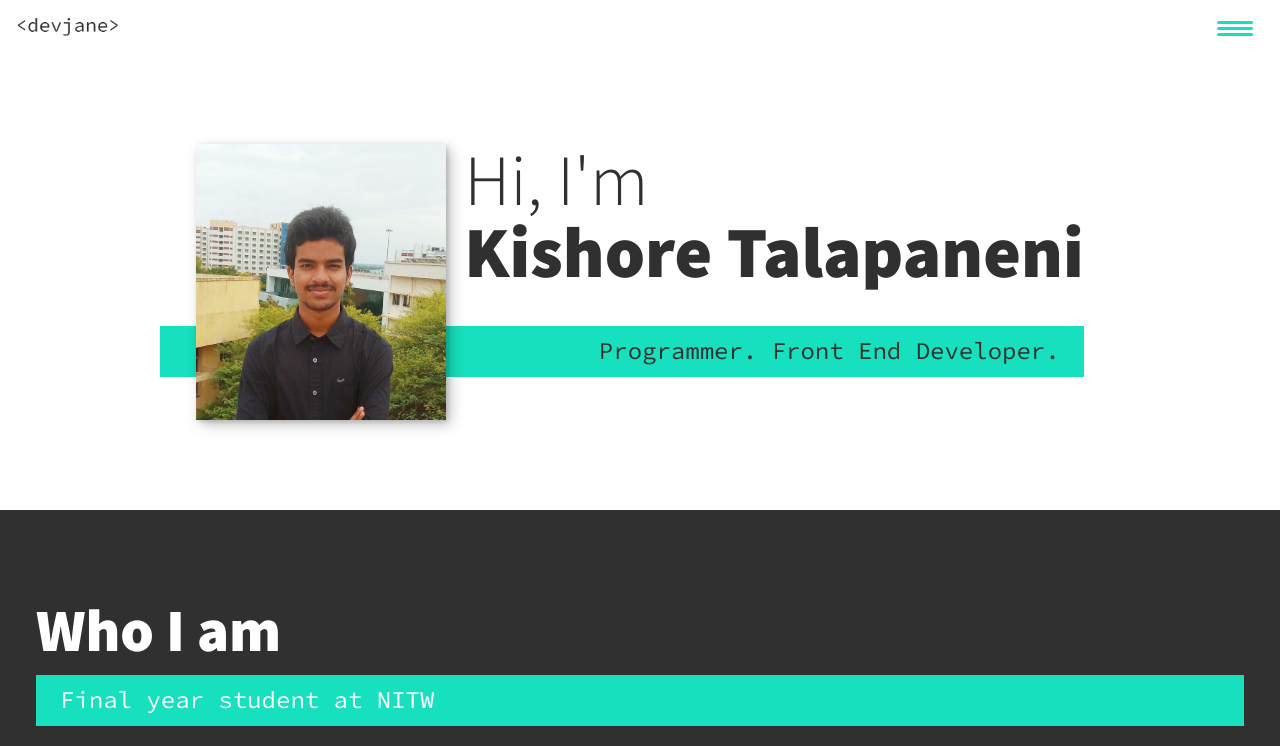
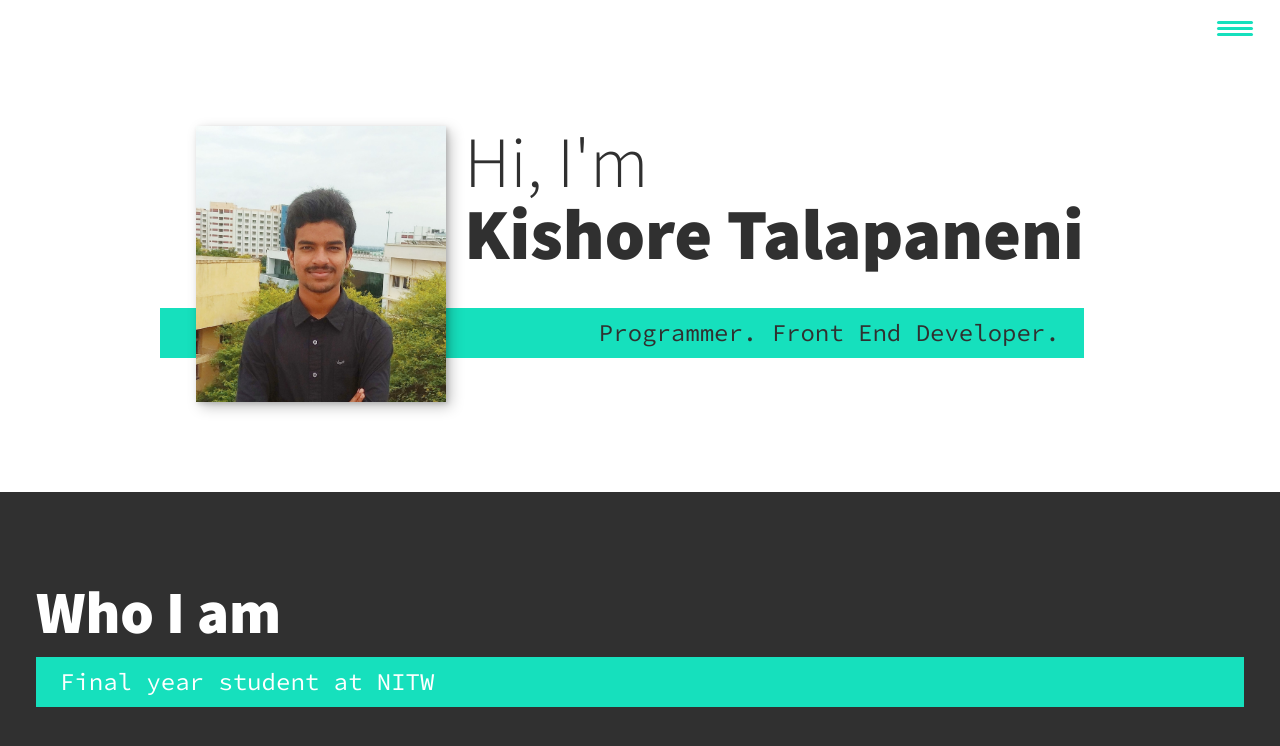
Before and after one commit to tskishore/personal, a plain HTML site: page index.html in a window 1280 px wide. Shown: the top 746 px of the page. Drawn offline with nearby package versions, Linux system fonts and the light colour scheme.

Commit message:
Update index.html

```diff
--- a/index.html
+++ b/index.html
@@ -15,7 +15,7 @@
 <body>
     <header>
         <div class="logo">
-            <img src="img/devjane.png" alt="">
+            <img src="" alt="">
         </div>
         <button class="nav-toggle" aria-label="toggle navigation">
             <span class="hamburger"></span>
```
